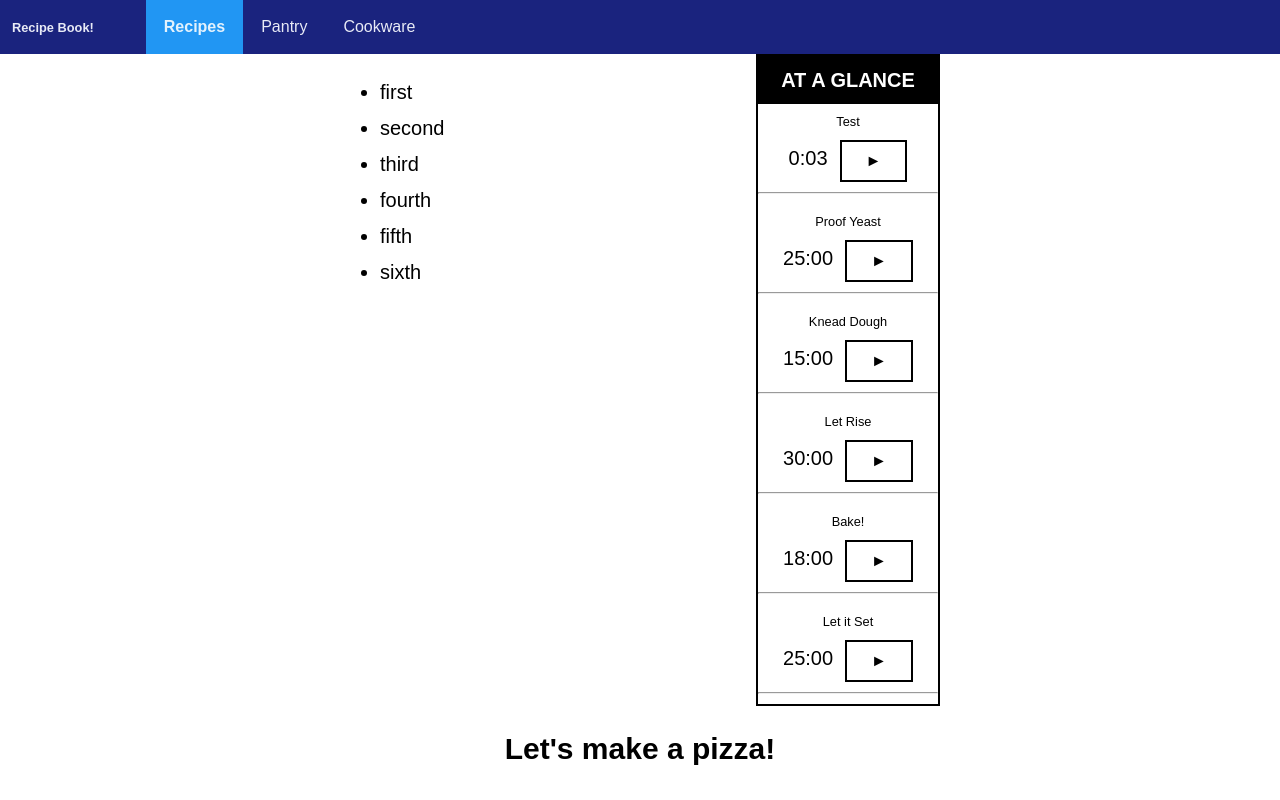
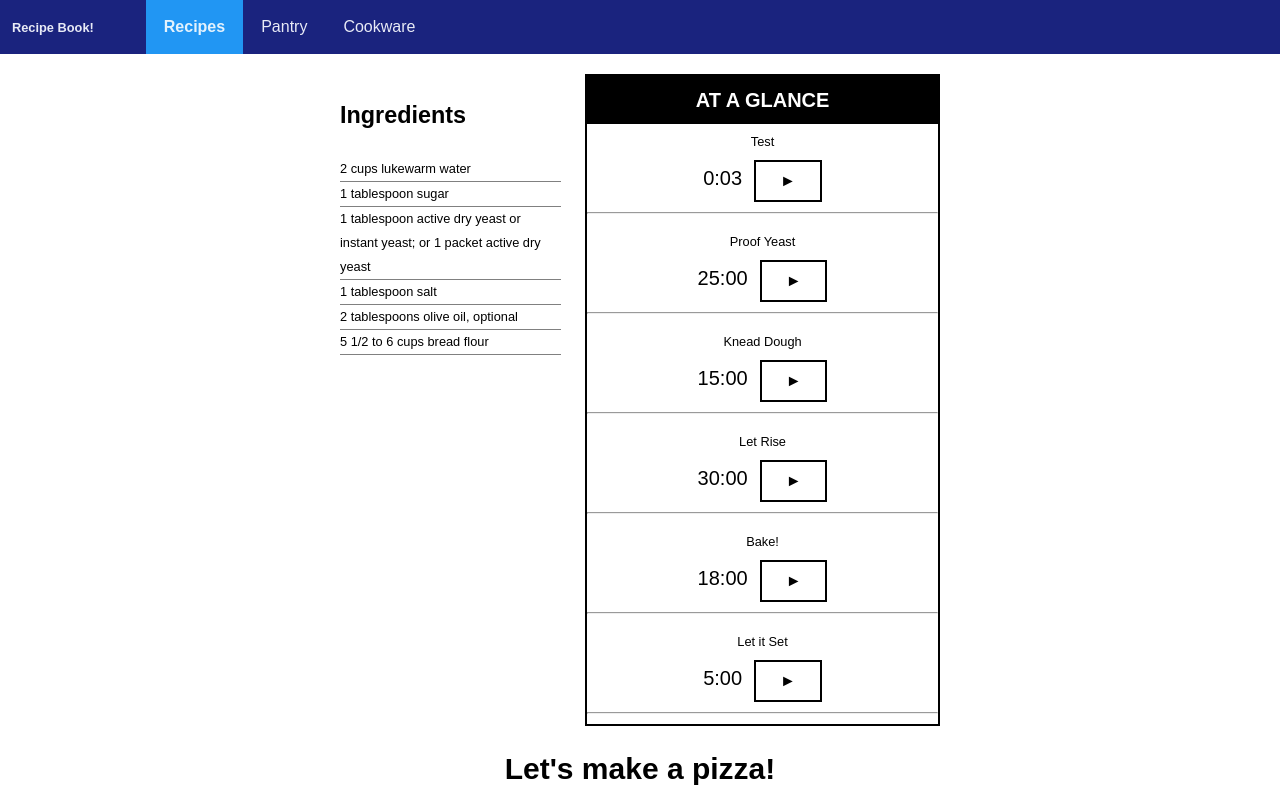
Before and after one commit to dsdemaria/recipe, a React (Create React App) app: page / in a window 1280 px wide. Shown: the top 800 px of the page. Built offline with nearby package versions, Linux system fonts and the light colour scheme.

Commit message:
styling improvements

```diff
--- a/src/components/AtAGlance.js
+++ b/src/components/AtAGlance.js
@@ -1,11 +1,9 @@
 import React, { Component } from 'react';
+import Radium from 'radium';
 import Timer from './Timer';
 
-const wrapper = {
-  width: '30%',
-  border: '2px solid black',
-}
-const titleStyle = {
+const styles = {
+  title: {
     background: 'black',
     color: 'white',
     display: 'block',
@@ -14,19 +12,24 @@ const titleStyle = {
     textAlign: 'center',
     fontWeight: 'bold',
     textTransform: 'uppercase',
+  },
+  wrapper: {
+    width: '100%',
+    border: '2px solid black',
+  }
 }
 
 export default class AtAGlance extends Component {
   render() {
     return (
-      <div style={wrapper}>
-        <p style={titleStyle}>At a glance</p>
+      <div style={styles.wrapper}>
+        <p style={styles.title}>At a glance</p>
         <Timer title={'Test'} seconds={3} />
         <Timer title={'Proof Yeast'} seconds={1500} />
         <Timer title={'Knead Dough'} seconds={60*15} />
         <Timer title={'Let Rise'} seconds={60*30} />
         <Timer title={'Bake!'} seconds={60*18} />
-        <Timer title={'Let it Set'} seconds={1500} />
+        <Timer title={'Let it Set'} seconds={60*5} />
       </div>
     );
   }
--- a/src/components/Body.js
+++ b/src/components/Body.js
@@ -1,4 +1,5 @@
 import React, { Component } from 'react';
+import Radium from 'radium';
 import Ingredients from './Ingredients';
 import AtAGlance from './AtAGlance';
 
@@ -8,7 +9,7 @@ const articleStyle = {
   width: '600px',
   fontSize: '1.25rem',
   lineHeight: '2.25rem',
-  margin: '0 auto',
+  margin: '20px auto',
 }
 const rowStyle = {
   display: 'flex',
--- a/src/components/Ingredients.js
+++ b/src/components/Ingredients.js
@@ -1,18 +1,38 @@
 import React, { Component } from 'react';
+import Radium from 'radium';
 
-export default class Intredients extends Component {
+const styles = {
+  ul: {
+    listStyle: 'none',
+    width: '90%',
+    padding: '0px',
+    fontSize: '.8rem',
+  },
+  li: {
+    borderBottom: '1px solid gray',
+    lineHeight: '1.5rem',
+  }
+}
+
+class Ingredients extends Component {
   render() {
     return(
       <div>
-        <ul>
-          <li>first</li>
-          <li>second</li>
-          <li>third</li>
-          <li>fourth</li>
-          <li>fifth</li>
-          <li>sixth</li>
+        <h3>Ingredients</h3>
+        <ul style={styles.ul}>
+          <li style={styles.li}>2 cups lukewarm water</li>
+          <li style={styles.li}>1 tablespoon sugar</li>
+          <li style={styles.li}>1 tablespoon active dry yeast or instant yeast; or 1 packet active dry yeast
+</li>
+          <li style={styles.li}>1 tablespoon salt</li>
+          <li style={styles.li}>2 tablespoons olive oil, optional
+</li>
+          <li style={styles.li}>5 1/2 to 6 cups bread flour</li>
         </ul>
       </div>
     );
   }
 }
+
+
+export default Radium(Ingredients);
--- a/src/components/Timer.js
+++ b/src/components/Timer.js
@@ -28,7 +28,8 @@ const pStyle = {
 const finishedStyle = {
   display: 'flex',
   justifyContent: 'center',
-  background: 'red',
+  background: 'black',
+  color: 'white',
 }
 const spanStyle = {
   paddingRight: '12px',
@@ -39,17 +40,24 @@ const timerStyle = {
 }
 
 class Timer extends Component {
-  constructor(props) {
+  constructor(props, timer) {
     super(props);
+    this.timer = timer;
     this.state = {
       totalSeconds: this.props.seconds,
       isActive: false,
     }
+    this.toggleTimer = this.toggleTimer.bind(this)
+  }
+  componentDidUpdate() {
+    if (!this.state.totalSeconds ) {
+      clearInterval(this.timer);
+    }
   }
   toggleTimer() {
-    let timer = setInterval(() => {
-      if (this.state.isActive === false) {
-        clearInterval(timer);
+    this.timer = setInterval(() => {
+      if (!this.state.isActive) {
+        clearInterval(this.timer);
       } else {
         this.setState({
           totalSeconds: this.state.totalSeconds - 1
@@ -75,14 +83,14 @@ class Timer extends Component {
         </div>
       );
     }
-    return(
+    return (
       <div>
         <p style={pStyle}>{this.props.title}</p>
         <div style={timerStyle}>
           <span style={spanStyle}>{secondsToMinutes(this.state.totalSeconds)}</span>
           <button
             style={btnStyle}
-            onClick={this.toggleTimer.bind(this)}>
+            onClick={this.toggleTimer}>
             {this.state.isActive ? '❚❚' : '►'}
           </button>
         </div>
```
Lines whose indentation alone changed are shown as unchanged.
